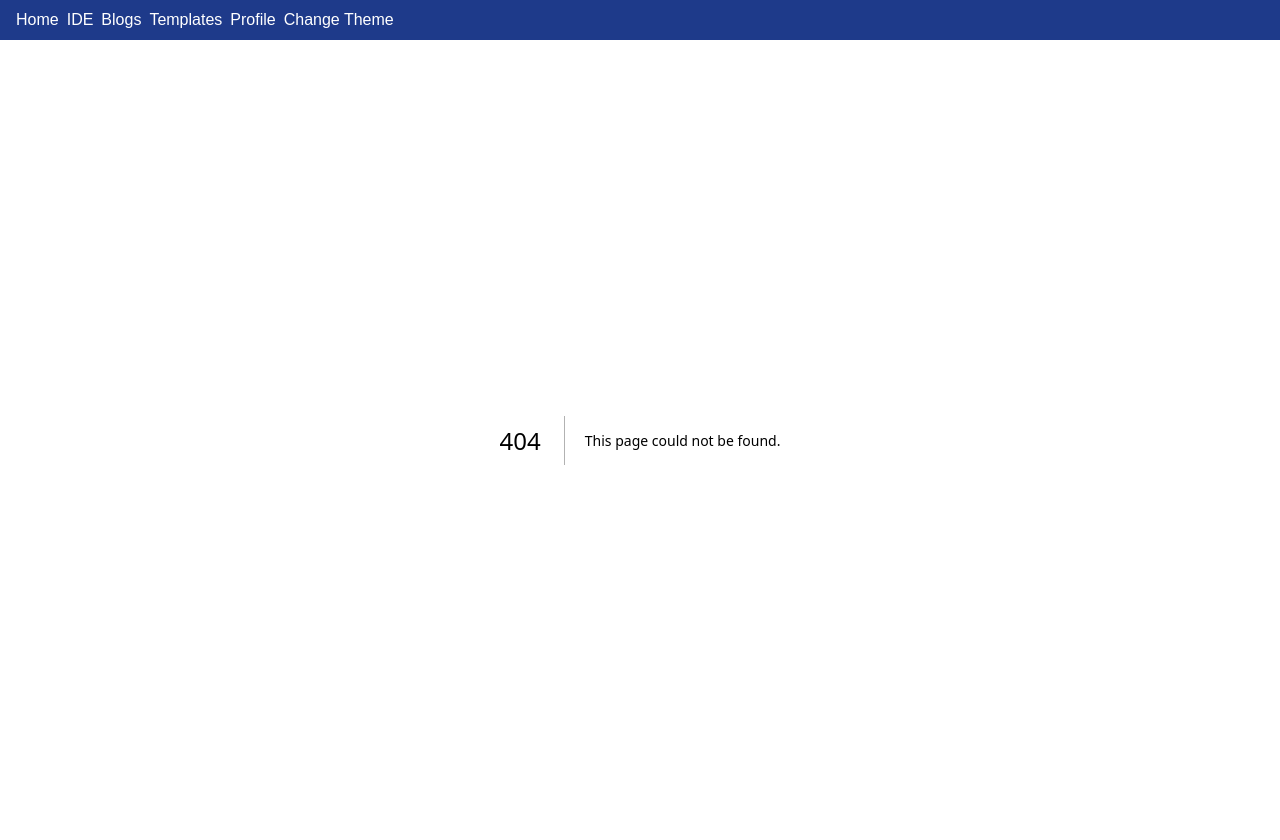
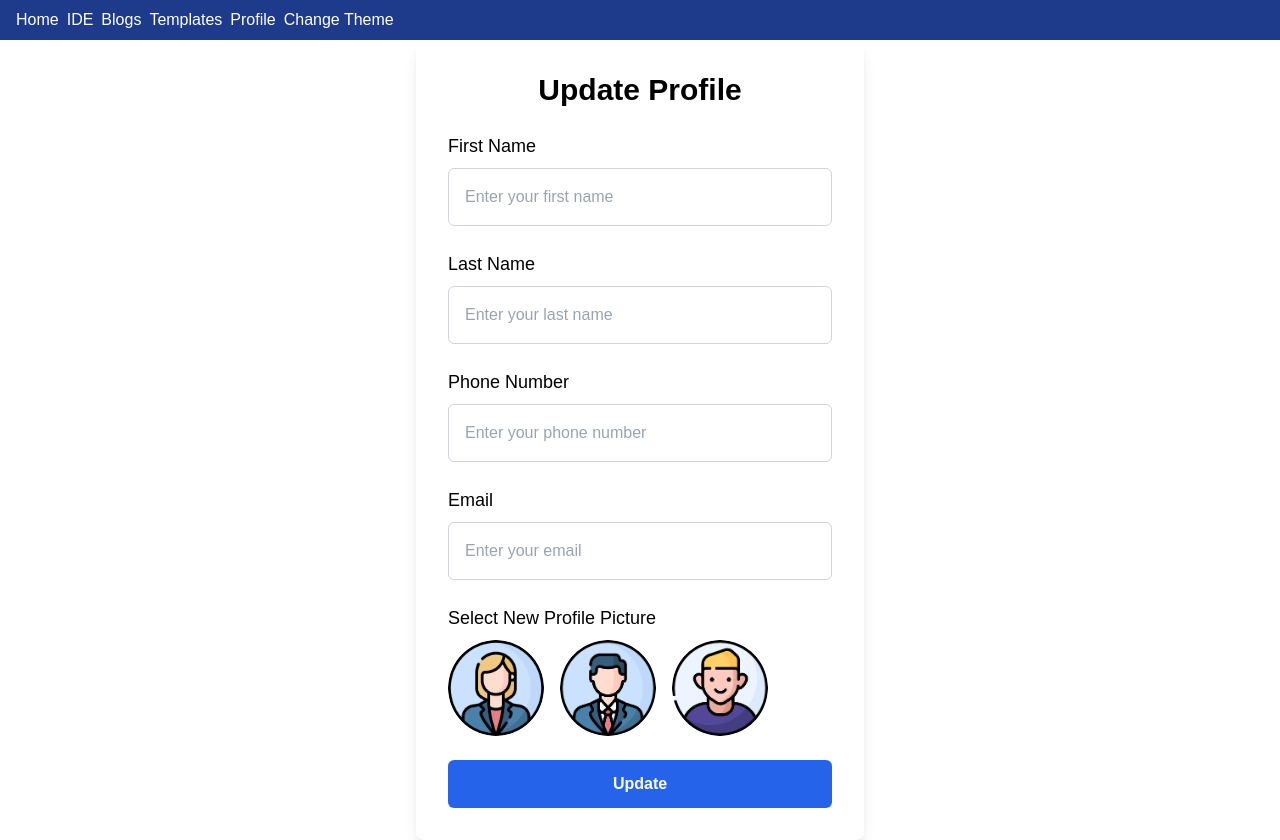
Before and after one commit to as39248/csc309project, a Next.js app: page /profile in a window 1280 px wide. Before the commit this address had no page. Built offline with nearby package versions, Linux system fonts and the light colour scheme.

Commit message:
update profile page frontend done

```diff
--- /dev/null
+++ b/pages/profile.tsx
@@ -0,0 +1,185 @@
+import React, { useState } from 'react';
+import { useRouter } from 'next/router';
+
+interface SignUpFormData {
+  firstName: string;
+  lastName: string;
+  phoneNumber: string;
+  avatar: string;
+  email: string;
+}
+
+const ProfilePage: React.FC = () => {
+  const [formData, setFormData] = useState<SignUpFormData>({
+    firstName: '',
+    lastName: '',
+    phoneNumber: '',
+    email: '',
+    avatar: '',
+  });
+  const [errorMessage, setErrorMessage] = useState<string>('');
+  const [isLoading, setIsLoading] = useState<boolean>(false);
+
+  const router = useRouter(); // Router to redirect after sign-up
+
+  // Handle input changes
+  const handleInputChange = (e: React.ChangeEvent<HTMLInputElement>) => {
+    const { name, value } = e.target;
+    setFormData((prevData) => ({
+      ...prevData,
+      [name]: value,
+    }));
+  };
+
+  // Handle avatar selection
+  const handleAvatarSelection = (avatar: string) => {
+    setFormData((prevData) => ({
+      ...prevData,
+      avatar,
+    }));
+  };
+
+  // Handle form submission
+  const handleSubmit = async (e: React.FormEvent) => {
+    e.preventDefault();
+    const { firstName, lastName, phoneNumber, email, avatar } = formData;
+
+    // Basic validation
+    if (!firstName && !lastName && !phoneNumber && !email && !avatar) {
+      setErrorMessage('At least 1 field is needed to make changes.');
+      return;
+    }
+
+    const patt = /^(\+?\d{1,3}[-.\s]?)?(\(?\d{3}\)?[-.\s]?)?\d{3}[-.\s]?\d{4}$/;
+    if (phoneNumber && !patt.test(phoneNumber)) {
+      setErrorMessage('Phone number is not in a valid form.');
+      return;
+    }
+
+    setIsLoading(true);
+    setErrorMessage('');
+
+    try {
+      const response = await fetch('api/user/profile', {
+        method: 'PATCH',
+        headers: {
+          'Authorization': 'Bearer ' + localStorage.getItem('accessToken'),
+          'Content-Type': 'application/json',
+        },
+        body: JSON.stringify({ firstName, lastName, phoneNumber, email, avatar }), // Send the form data as JSON
+      });
+
+      const data = await response.json();
+
+      if (response.ok) {
+
+      } else {
+        setErrorMessage(data.message || 'Changing profile failed.');
+      }
+    } catch (error) {
+      setErrorMessage('An error occurred. Please try again.');
+      console.log(error);
+    } finally {
+      setIsLoading(false);
+    }
+  };
+
+  return (
+    <div className="min-h-screen flex justify-center items-center bg-white dark:bg-gray-900 text-black dark:text-white">
+      <div className="w-full max-w-md p-8 bg-white dark:bg-gray-800 rounded-lg shadow-lg">
+        <h2 className="text-3xl font-semibold text-center mb-6">Update Profile</h2>
+        <form onSubmit={handleSubmit} className="space-y-6">
+          {/* First Name */}
+          <div className="form-group">
+            <label htmlFor="firstName" className="block text-lg font-medium mb-2">First Name</label>
+            <input
+              type="text"
+              id="firstName"
+              name="firstName"
+              value={formData.firstName}
+              onChange={handleInputChange}
+              placeholder="Enter your first name"
+              className="w-full p-4 border border-gray-300 rounded-md bg-white dark:bg-gray-700 dark:text-white dark:border-gray-600 focus:outline-none focus:ring-2 focus:ring-blue-500"
+
+            />
+          </div>
+
+          {/* Last Name */}
+          <div className="form-group">
+            <label htmlFor="lastName" className="block text-lg font-medium mb-2">Last Name</label>
+            <input
+              type="text"
+              id="lastName"
+              name="lastName"
+              value={formData.lastName}
+              onChange={handleInputChange}
+              placeholder="Enter your last name"
+              className="w-full p-4 border border-gray-300 rounded-md bg-white dark:bg-gray-700 dark:text-white dark:border-gray-600 focus:outline-none focus:ring-2 focus:ring-blue-500"
+
+            />
+          </div>
+
+          {/* Phone Number */}
+          <div className="form-group">
+            <label htmlFor="phoneNumber" className="block text-lg font-medium mb-2">Phone Number</label>
+            <input
+              type="tel"
+              id="phoneNumber"
+              name="phoneNumber"
+              value={formData.phoneNumber}
+              onChange={handleInputChange}
+              placeholder="Enter your phone number"
+              className="w-full p-4 border border-gray-300 rounded-md bg-white dark:bg-gray-700 dark:text-white dark:border-gray-600 focus:outline-none focus:ring-2 focus:ring-blue-500"
+
+            />
+          </div>
+
+          {/* Email */}
+          <div className="form-group">
+            <label htmlFor="email" className="block text-lg font-medium mb-2">Email</label>
+            <input
+              type="email"
+              id="email"
+              name="email"
+              value={formData.email}
+              onChange={handleInputChange}
+              placeholder="Enter your email"
+              className="w-full p-4 border border-gray-300 rounded-md bg-white dark:bg-gray-700 dark:text-white dark:border-gray-600 focus:outline-none focus:ring-2 focus:ring-blue-500"
+
+            />
+          </div>
+
+          {/* Avatar Selection */}
+          <div className="form-group">
+            <label className="block text-lg font-medium mb-2">Select New Profile Picture</label>
+            <div className="avatar-selection flex space-x-4">
+              {['/avatars/avatar1.png', '/avatars/avatar2.png', '/avatars/avatar3.png'].map((avatar, index) => (
+                <img
+                  key={index}
+                  src={avatar}
+                  alt={`Avatar ${index + 1}`}
+                  className={`w-24 h-24 rounded-full cursor-pointer transition-all duration-300 transform ${formData.avatar === avatar ? 'ring-4 ring-blue-500' : 'hover:ring-2 hover:ring-gray-300'}`}
+                  onClick={() => handleAvatarSelection(avatar)}
+                />
+              ))}
+            </div>
+          </div>
+
+          {/* Error Message */}
+          {errorMessage && <p className="text-red-500 text-sm">{errorMessage}</p>}
+
+          {/* Submit Button */}
+          <button
+            type="submit"
+            className="w-full py-3 mt-4 bg-blue-600 text-white font-semibold rounded-md hover:bg-blue-700 focus:outline-none disabled:bg-blue-400"
+            disabled={isLoading}
+          >
+            {isLoading ? 'Updating...' : 'Update'}
+          </button>
+        </form>
+      </div>
+    </div>
+  );
+};
+
+export default ProfilePage;
```
